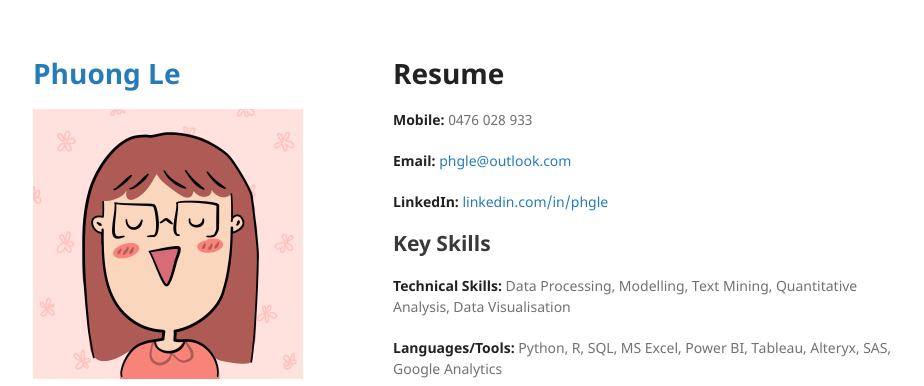
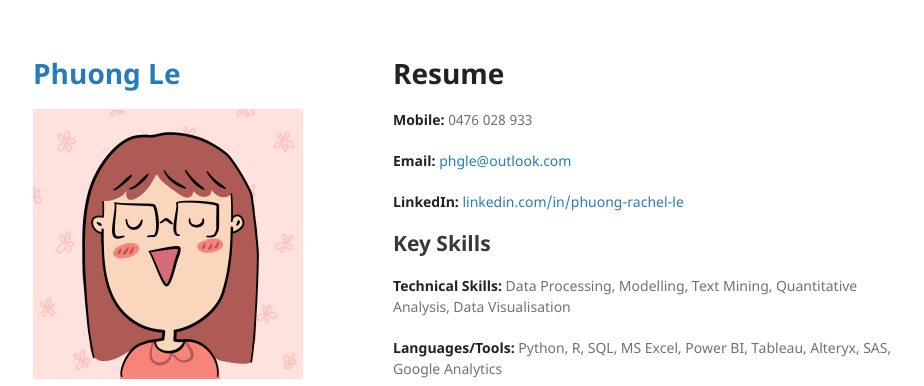
Before and after one commit to toocmafinh/toocmafinh.github.io, a Jekyll site: the page built from resume.md, in a window 1280 px wide and 900 px high. Shown: the top 386 px of the window, without its empty margins (177-1101 px from the left). Built offline with Jekyll 4.4.1, drawn with Linux system fonts in a browser that asks for light colours; our own code applies the rules of GitHub Pages for plain Markdown files.

Commit message:
Update resume.md

```diff
--- a/resume.md
+++ b/resume.md
@@ -8,7 +8,7 @@ layout: default
 
 **Email:** [phgle@outlook.com](mailto:phgle@outlook.com)
 
-**LinkedIn:** [linkedin.com/in/phgle](https://www.linkedin.com/in/phuong-rachel-le/)
+**LinkedIn:** [linkedin.com/in/phuong-rachel-le](https://www.linkedin.com/in/phuong-rachel-le/)
 
 
 ## Key Skills
```
